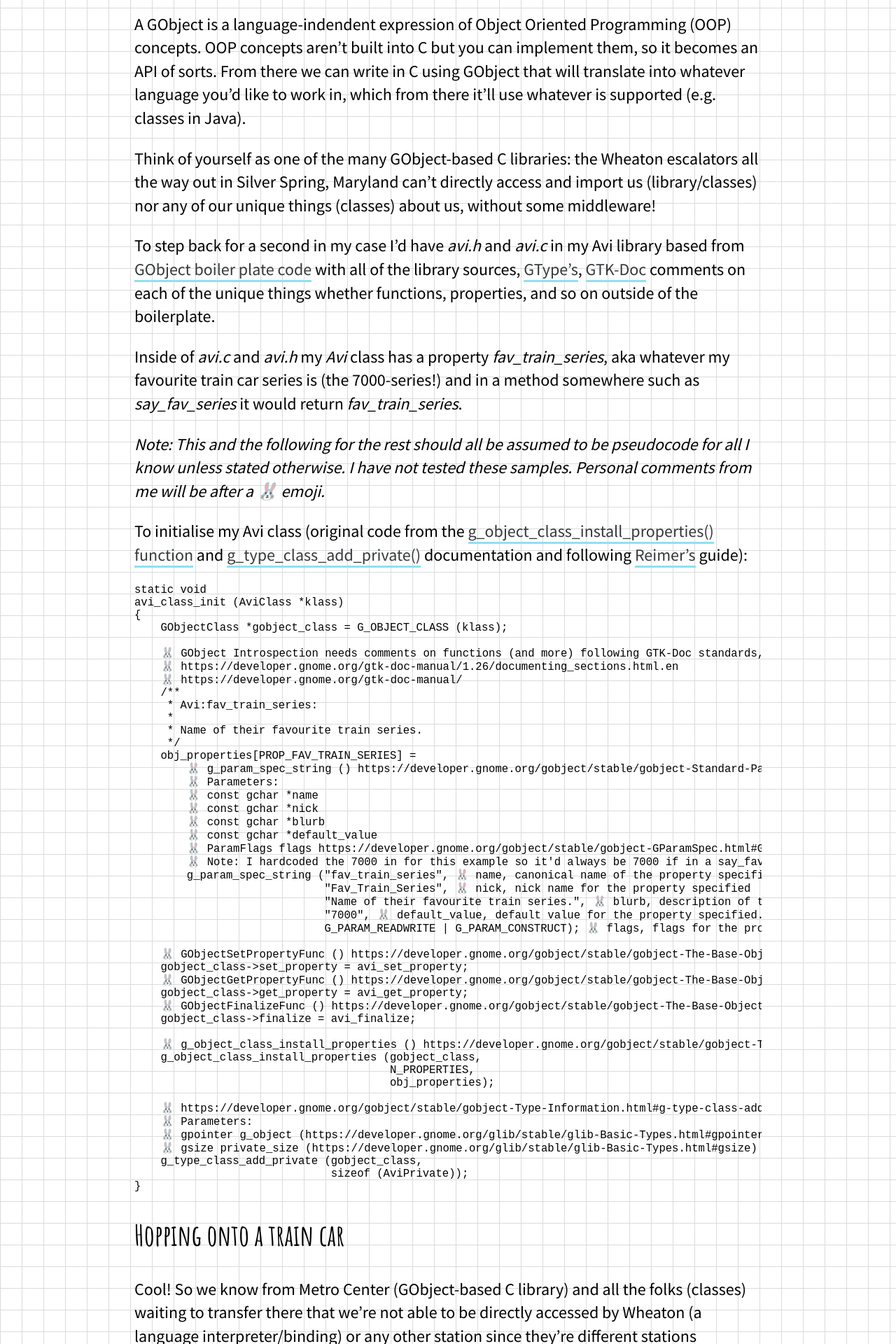
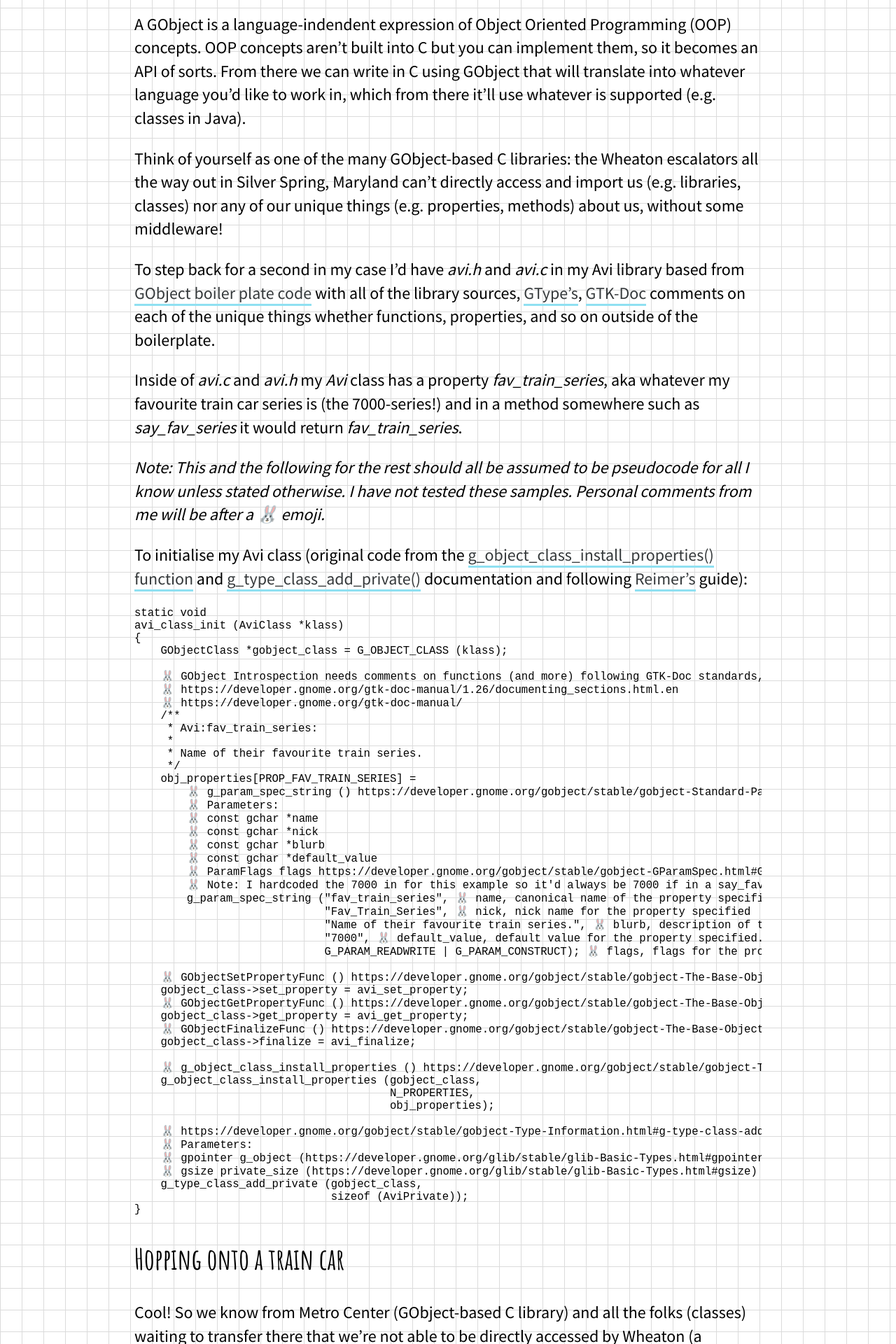
Before and after one commit to Avizc/avizc.github.io, a Jekyll site: the page built from _posts/2018-05-17-aboard-the-gi-train.md, in a window 1280 px wide. Shown: the part 1570-3490 px from the top of the page at 70% size. Built offline with Jekyll 4.4.1, drawn with Linux system fonts in a browser that asks for light colours; some of the changed text lies outside the part shown.

Commit message:
Fix errors with post

```diff
--- a/_posts/2018-05-17-aboard-the-gi-train.md
+++ b/_posts/2018-05-17-aboard-the-gi-train.md
@@ -25,7 +25,7 @@
 
 A GObject is a language-indendent expression of Object Oriented Programming (OOP) concepts. OOP concepts aren't built into C but you can implement them, so it becomes an API of sorts. From there we can write in C using GObject that will translate into whatever language you'd like to work in, which from there it'll use whatever is supported (e.g. classes in Java).
 
-Think of yourself as one of the many GObject-based C libraries: the Wheaton escalators all the way out in Silver Spring, Maryland can't directly access and import us (library/classes) nor any of our unique things (classes) about us, without some middleware!
+Think of yourself as one of the many GObject-based C libraries: the Wheaton escalators all the way out in Silver Spring, Maryland can't directly access and import us (e.g. libraries, classes) nor any of our unique things (e.g. properties, methods) about us, without some middleware!
 
 To step back for a second in my case I'd have *avi.h* and *avi.c* in my Avi library based from [GObject boiler plate code](https://developer.gnome.org/gobject/unstable/howto-gobject.html) with all of the library sources, [GType's](https://developer.gnome.org/gobject/stable/gobject-Type-Information.html), [GTK-Doc](https://developer.gnome.org/gtk-doc-manual/) comments on each of the unique things whether functions, properties, and so on outside of the boilerplate.
 
@@ -108,13 +108,13 @@
 
 Kind of like riding on the Metrorail system there's more than just standing around at a station and being a passenger that happens! Lets hop onto a train car now.
 
-While we go inside the train car excited to see the escalators at Wheaton soon our train operator (GObject Introspection) needs to introspect us, the passengers, to get us to Wheaton. When they're getting ready to drive the train they include some instructions [(*#include <girepository.h>*)](https://gitlab.gnome.org/GNOME/gobject-introspection/blob/master/girepository/girepository.h) in the main driver cab (e.g. the *main* function). This requires having the GObject Introspection package and development files to compile. If it's their first time driving they'll have to recompile before the next step.
+While we go inside the train car excited to see the escalators at Wheaton soon our train operator (GObject Introspection) needs to introspect us, the passengers, to get us to Wheaton. When they're getting ready to drive the train they include some instructions ([`#include <girepository.h>`](https://gitlab.gnome.org/GNOME/gobject-introspection/blob/master/girepository/girepository.h)) in the main driver cab (e.g. the *main* function). This requires having the GObject Introspection package and development files to compile. If it's their first time driving they'll have to recompile before the next step.
 
 Cool! We're all inside the train. Now the train operator can run *g-ir-scanner* on us. As *g-ir-scanner* is running it parses the original C (using GObject) code with the GTK-Doc comments.
 
 After they do that they'll generate and get a new output file. I'm now *Avi-0.1.gir* or something like that to the driver.
 
-A *.gir file is really just an XML file but written in the [GIR XML format](https://developer.gnome.org/gi/stable/gi-gir-reference.html). A simple and short example of one is the [gir/fontconfig-2.0.gir](https://gitlab.gnome.org/GNOME/gobject-introspection/blob/master/gir/fontconfig-2.0.gir). The directory it's in has a few others to check out!
+A **.gir* file is really just an XML file but written in the [GIR XML format](https://developer.gnome.org/gi/stable/gi-gir-reference.html). A simple and short example of one is the [gir/fontconfig-2.0.gir](https://gitlab.gnome.org/GNOME/gobject-introspection/blob/master/gir/fontconfig-2.0.gir). The directory it's in has a few others to check out!
 
 Here's an example GIR depicting our current scenario:
 
@@ -133,7 +133,7 @@
 That's cool and all but unless we're planning on using just the Vala binding we need to take this a step further. Wait, you're asking, why am I specifying Vala here? Vala is the only language binding that takes GIR as its input. [From the page describing features that different bindings use of GObject Introspection](https://wiki.gnome.org/Projects/GObjectIntrospection/BindingsFeatures) (check it out for further specific feature details):
 
 Binding | Language | Input | Kind
-:---: | :---: | :---: | ---
+:---: | :---: | :---: | :---:
 gjs | JavaScript | Typelib | Runtime
 JGIR | Java | Typelib | Compiled to Java bytecode
 pygobject | Python | Typelib | Runtime
@@ -152,7 +152,7 @@
 
 The train is pulling up to Wheaton, aka our language binding that takes in Typelib. At some point in time as the train series underwent acceptance testing, Wheaton and the train series had to be hooked up together during runtime using the metadata (Typelib or GIR). Likely they went from testing with one specific train (a class), got it working at the station, and then applied it to all the trains after (creating a shared library).
 
-If you follow [Reimer's guide](http://helgo.net/simon/introspection-tutorial/stepfour.xhtml) on how to "Make it a library", the *libtool* utility is used to turn the class into its own shared and dynamic library. From there it's the same process of running *g-ir-scanner* (using the *--library* flag for *--program*) then *g-ir-compiler*!
+If you follow [Reimer's guide](http://helgo.net/simon/introspection-tutorial/stepfour.xhtml) on how to "Make it a library", the *libtool* utility is used to turn the class into its own shared and dynamic library. From there it's the same process of running *g-ir-scanner* (using the `--library` flag for `--program`) then *g-ir-compiler*!
 
 ## Wheaton accepting the train
 
@@ -166,7 +166,7 @@
 
 *Since mmapped pages can be stored back to their file when physical memory is low, it is possible to mmap files orders of magnitude larger than both the physical memory and swap space."*
 
-From here it goes two ways (but also can go back either way between the two): for the C (using GObject) itself one can use *gcc* then at deployment it now becomes a [dynamically linked shared object library [*.so]](http://www.yolinux.com/TUTORIALS/LibraryArchives-StaticAndDynamic.html) (that links to your code during run time so if there's changes in the **.so* file you won't have to recompile the main program), such as libtrain.so, which is bridged to with *libffi*; for our process of going from *g-ir-scanner* to GIR XML to *g-ir-compiler* to Typelib with *libgirepository*.
+From here it goes two ways (but also can go back either way between the two): for the C (using GObject) itself one can use *gcc* then at deployment it now becomes a [dynamically linked shared object library](http://www.yolinux.com/TUTORIALS/LibraryArchives-StaticAndDynamic.html), **.so*, (that links to your code during run time so if there's changes in the **.so* file you won't have to recompile the main program), such as libtrain.so, which is bridged to with *libffi*; for our process of going from *g-ir-scanner* to GIR XML to *g-ir-compiler* to Typelib with *libgirepository*.
 
 [*libffi*](https://en.wikipedia.org/wiki/Libffi) is a dynamically linked shared object library (**.so*) and interface for C that calls natively compiled functions at run time instead of at the compile time.
 
--- a/css/main.css
+++ b/css/main.css
@@ -92,3 +92,17 @@
 pre{
     overflow-x: auto;
 }
+table{
+    border-collapse: collapse;
+    width: 100%;
+    font-family: 'Source Sans Pro', 'Helvetica', sans-serif;
+}
+table, th, td{
+    border: 3px solid #000000;
+}
+th{
+    text-transform: uppercase;
+}
+th,td{
+    padding: .5em;
+}
```
